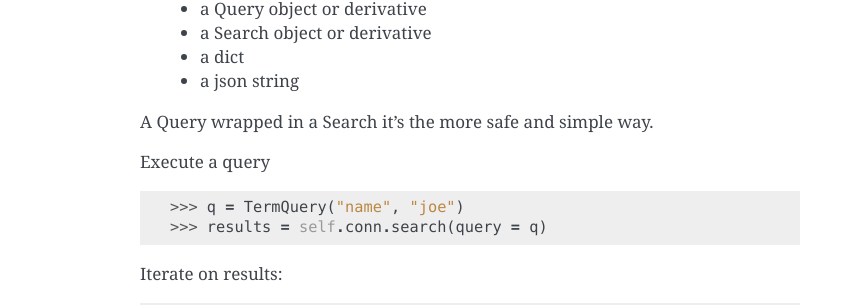
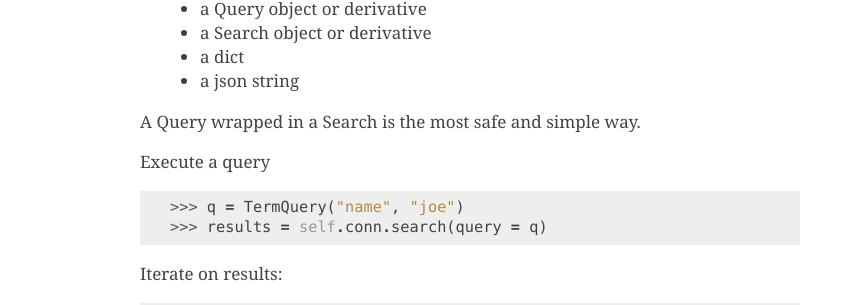
Before and after one commit to aparo/pyes, a Sphinx documentation site: the page built from docs/manual/queries.rst, in a window 1280 px wide. Shown: the part 1462-1767 px from the top of the page, without its empty margins (280-1141 px from the left). Built offline with Sphinx 7.4.7, drawn with Linux system fonts in a browser that asks for light colours.

Commit message:
Update queries.rst: Grammar fix

```diff
--- a/docs/manual/queries.rst
+++ b/docs/manual/queries.rst
@@ -88,7 +88,7 @@ You can query ES with :
 
     - a json string
 
-A Query wrapped in a Search it's the more safe and simple way.
+A Query wrapped in a Search is the most safe and simple way.
 
 
 Execute a query
```
